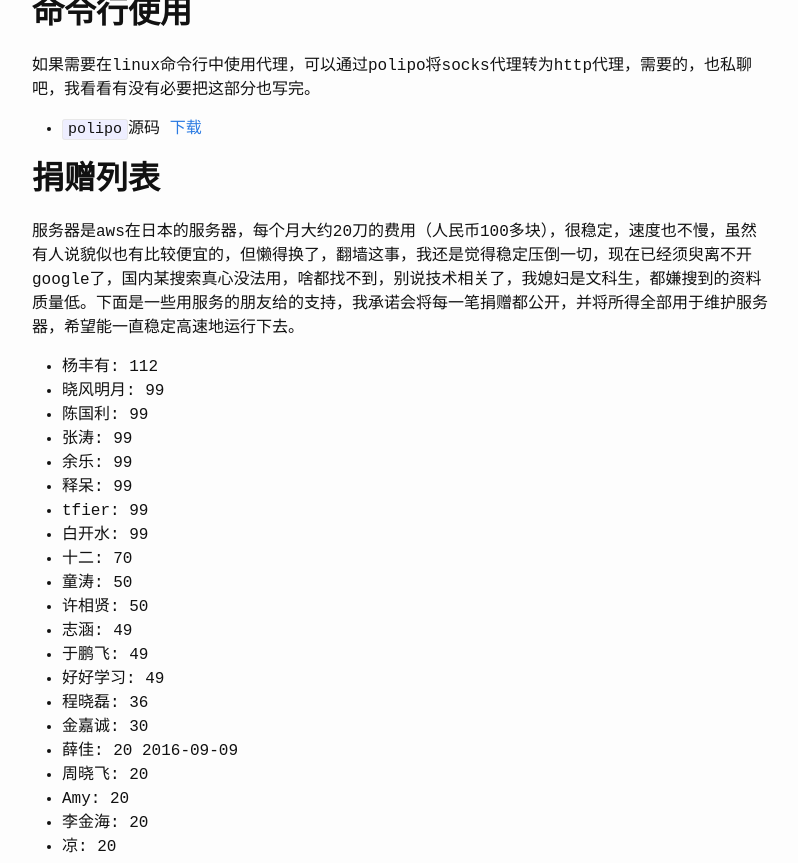
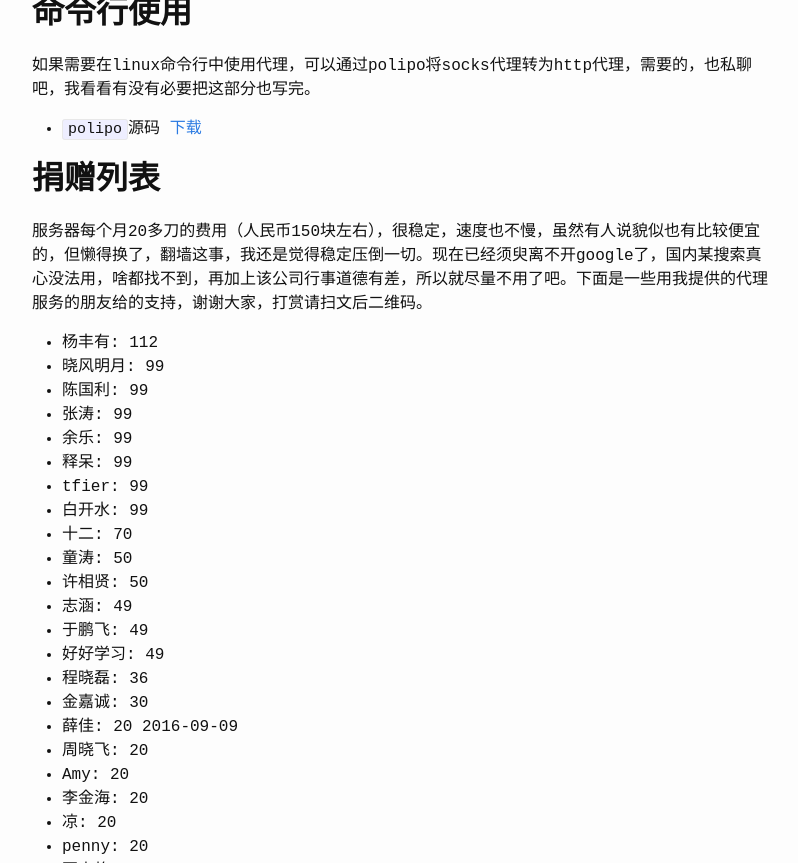
Before and after one commit to lutaoact/lutaoact.github.io, a Jekyll site: the page built from _posts/2016-03-31-shadowsocks-donation.markdown, in a window 1280 px wide and 900 px high, scrolled down 1471 px, cut to the strip 37-900 px from the top of the window. Shown: the whole strip, without its empty margins (238-1036 px from the left). Built offline with Jekyll 4.4.1, drawn with Linux system fonts in a browser that asks for light colours; some of the changed text lies outside the part shown.

Commit message:
fix shadowsocks donation

```diff
--- a/_posts/2016-03-31-shadowsocks-crowdfunding.markdown
+++ b/_posts/2016-03-31-shadowsocks-donation.markdown
@@ -1,6 +1,6 @@
 ---
 layout: post
-title:  "shadowsocks代理-众筹计划"
+title:  "shadowsocks代理服务器打赏"
 date:   2016-03-31 11:23:40 +0800
 categories: shadowsocks
 ---
@@ -29,7 +29,7 @@
 * `polipo`源码 [下载][download-polipo-linux]
 
 ## 捐赠列表
-服务器是aws在日本的服务器，每个月大约20刀的费用（人民币100多块），很稳定，速度也不慢，虽然有人说貌似也有比较便宜的，但懒得换了，翻墙这事，我还是觉得稳定压倒一切，现在已经须臾离不开google了，国内某搜索真心没法用，啥都找不到，别说技术相关了，我媳妇是文科生，都嫌搜到的资料质量低。下面是一些用服务的朋友给的支持，我承诺会将每一笔捐赠都公开，并将所得全部用于维护服务器，希望能一直稳定高速地运行下去。
+服务器每个月20多刀的费用（人民币150块左右），很稳定，速度也不慢，虽然有人说貌似也有比较便宜的，但懒得换了，翻墙这事，我还是觉得稳定压倒一切。现在已经须臾离不开google了，国内某搜索真心没法用，啥都找不到，再加上该公司行事道德有差，所以就尽量不用了吧。下面是一些用我提供的代理服务的朋友给的支持，谢谢大家，打赏请扫文后二维码。
 
 * 杨丰有: 112
 * 晓风明月: 99
```
